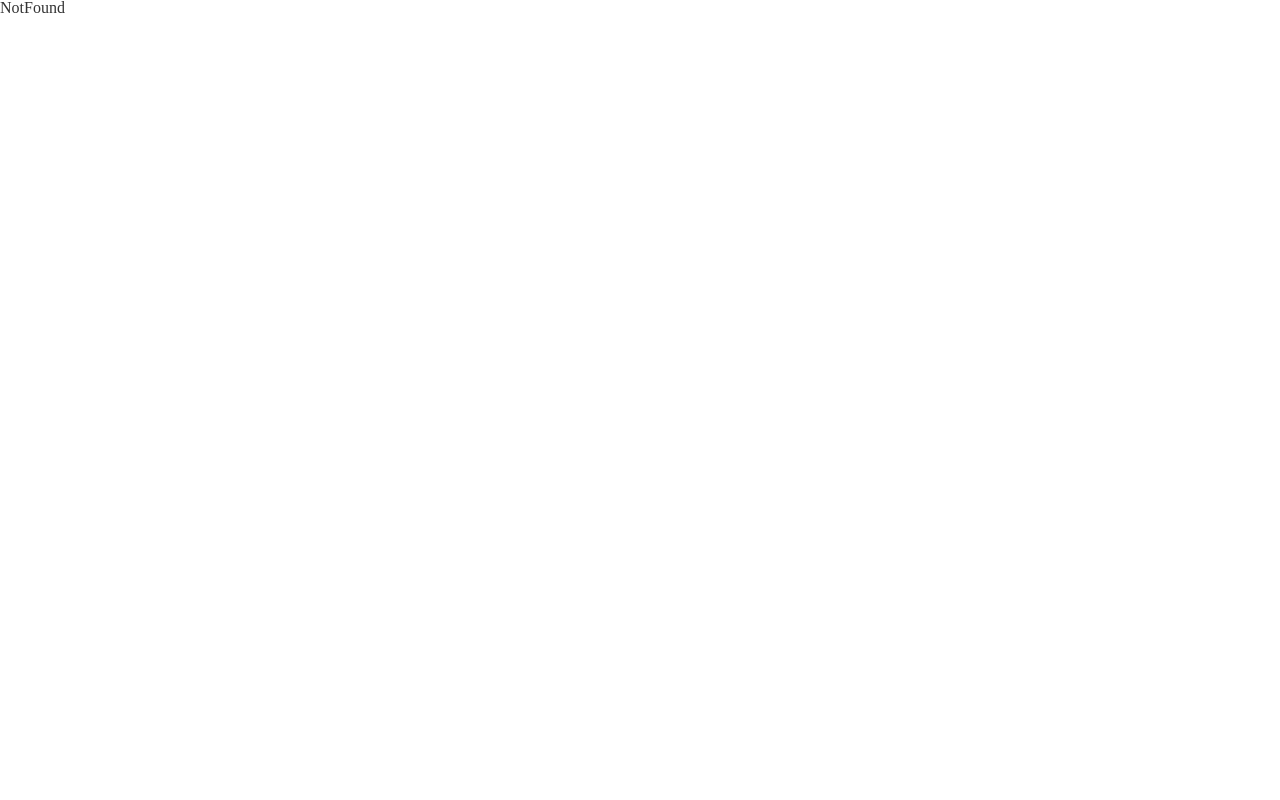
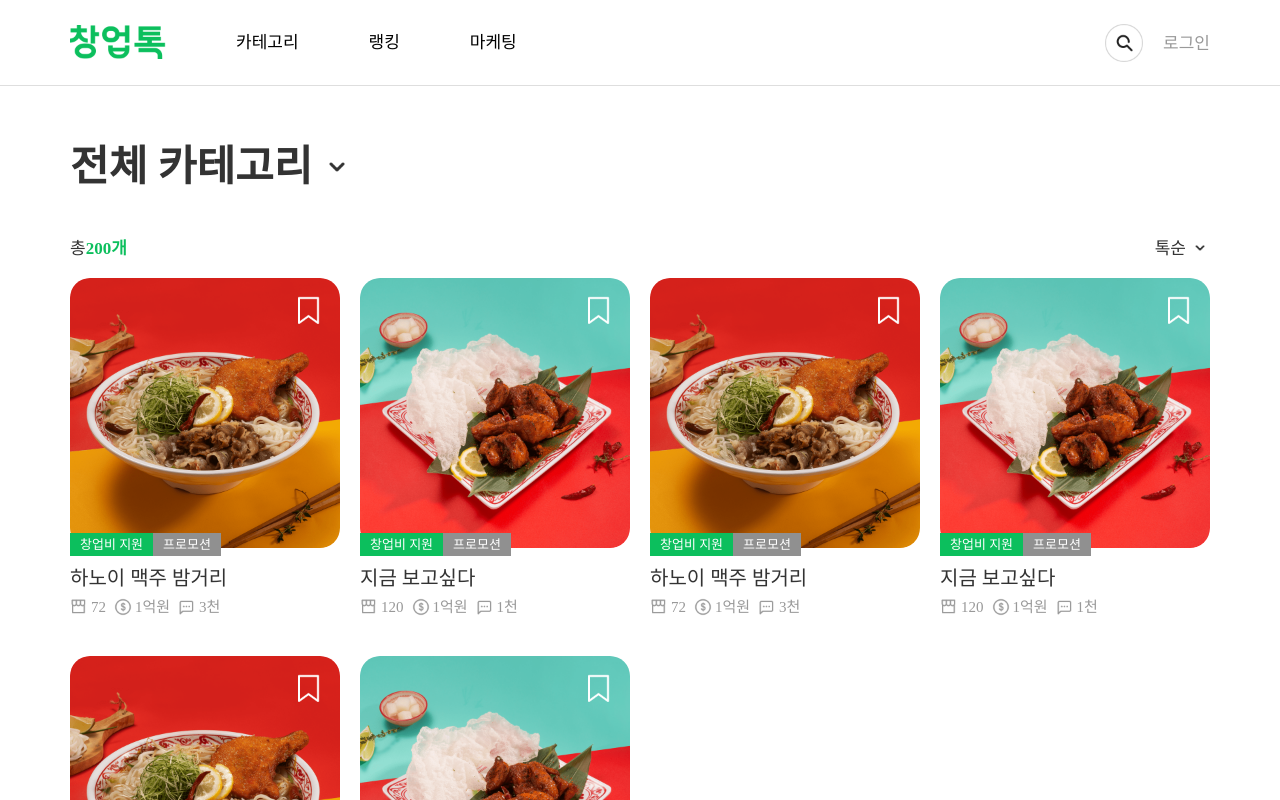
Before and after one commit to kse012050/startupTalk-web, a React (Create React App) app: page /category/show in a window 1280 px wide. Before the commit this address had no page. Shown: the top 800 px of the page. Built offline with nearby package versions, Linux system fonts and the light colour scheme; a web font is replaced by a local one.

Commit message:
카테고리 보기 페이지 완료

```diff
--- a/src/App.js
+++ b/src/App.js
@@ -10,6 +10,7 @@ import SignEmail from './pages/sign/Email';
 import SignUp from './pages/sign/SignUp';
 import Find from './pages/sign/Find';
 import CategoryMain from './pages/category/Main';
+import Show from './pages/category/Show';
 
 const router = createBrowserRouter([
   {
@@ -29,6 +30,7 @@ const router = createBrowserRouter([
       { path : '/sign/Find/email' , element : <Find />},
       { path : '/sign/Find/inquiry' , element : <Find />},
       { path : '/category/main' , element : <CategoryMain />},
+      { path : '/category/show' , element : <Show />},
     ]
   },
 ])
--- a/src/components/CategoryType.jsx
+++ b/src/components/CategoryType.jsx
@@ -1,10 +1,10 @@
 import React from 'react';
 import { Link } from 'react-router-dom';
 
-export default function CategoryType({info}) {
+export default function CategoryType({info , isTitle}) {
     return (
         <div className='categoryType'>
-            <h3>{info.title}</h3>
+            {isTitle && <h3>{info.title}</h3>}
             <ul>
                 {info.typeList.map((c)=>
                     <li key={c.title}>
--- /dev/null
+++ b/src/components/DropBox.jsx
@@ -0,0 +1,32 @@
+import React, { useState } from 'react';
+import { Link } from 'react-router-dom';
+
+export default function DropBox({type , first , list}) {
+    const [isDrop , setIsDrop] = useState(false)
+    const [current , setCurrent] = useState('전체 카테고리')
+
+    const dropEvent = () =>{
+        setIsDrop((test)=>{
+            return !test
+        });
+    }
+
+    const listClick = (e , text) =>{
+        e.preventDefault();
+        console.log(text.includes('전체'));
+        text.includes('전체') && (text = '전체보기')
+        first[1](text);
+        dropEvent();
+    }
+
+    return (
+        <div className={`dropBox-${type}`}>
+            <button onClick={dropEvent}>{first[0]}</button>
+            {isDrop &&
+                <ul>
+                    {list.map((l , i)=> <li key={i}><Link onClick={(e)=>listClick(e ,l)}>{l}</Link></li>)}
+                </ul>
+            }
+        </div>
+    );
+}
--- a/src/components/Item.jsx
+++ b/src/components/Item.jsx
@@ -3,11 +3,12 @@ import { Link } from 'react-router-dom';
 import ItemBasic from './ItemBasic';
 import ItemBest from './ItemBest';
 
-export default function Item({img , type , info , support}) {
+export default function Item({img , type , info , support , bookmark}) {
     const bookMark = (e) =>{
         e.preventDefault();
         alert('북마크')
     }
+    console.log(!!bookmark);
     return (
         <Link to={'/ranking'} className={`itemBox ${!type ? 'basic' : type}`}>
             <div className='imgBox' style={{backgroundImage : `url(${img})`}}>
@@ -17,7 +18,7 @@ export default function Item({img , type , info , support}) {
                         <li>프로모션</li>
                     </ul>
                 }
-                {type === 'best' &&
+                {!!bookmark &&
                     <button onClick={bookMark}>북마크</button>
                 }
             </div>
--- a/src/css/global.css
+++ b/src/css/global.css
@@ -48,8 +48,9 @@ mark{color: var(--colorPoint);}
 .itemBox.basic .itemText div span:nth-child(2)::after{content: '억원';}
 .itemBox.basic .itemText div span:nth-child(3)::before{background-image: url('../images/icon-taik.png');}
 .itemBox.basic .itemText div span:nth-child(3)::after{content: '천';}
-.itemBox.best .imgBox{height: var(--itemImgHieght01);}
-.itemBox.best .imgBox button{position: absolute; right: 20px; top: 18px; text-indent: inherit; width: 30px; height: 30px; background: url('../images/icon-bookmark-white.png') no-repeat center / cover;}
+/* 북마크 */
+.itemBox .imgBox{height: var(--itemImgHieght01);}
+.itemBox .imgBox button{position: absolute; right: 20px; top: 18px; text-indent: inherit; width: 30px; height: 30px; background: url('../images/icon-bookmark-white.png') no-repeat center / cover;}
 
 .bestList :is(.swiper-slide){counter-increment: bestItem;}
 .bestList :is(.swiper-slide) .itemText{margin-top: 16px; padding: 5px 0 12px 64px; position: relative;}
@@ -100,6 +101,19 @@ input[type="checkbox"]:checked + label::before{background-image: url('../images/
 .categoryType ul li a mark::before{content: ' (';}
 .categoryType ul li a mark::after{content: ')';}
 
+/* 드랍박스 */
+[class|="dropBox"]{position: relative;}
+[class|="dropBox"] ul{position: absolute; background-color: white; border: 1px solid #e6e6e6; border-radius: 10px; z-index: 1;}
+[class|="dropBox"] ul li a{font-weight: 500; white-space: nowrap;}
+[class|="dropBox"] button{display: flex; align-items: center;}
+[class|="dropBox"] button::after{content: ''; background: url('../images/icon-category-more.png') no-repeat center / cover;}
+.dropBox-big ul{top: calc(100% + 20px); left: 0; padding: 14px 0;}
+.dropBox-big ul li a{display: block; padding: 0 22px; font-size: var(--font01); line-height: 52px;}
+.dropBox-big button::after{width: 34px; height: 34px; margin-left: 8px;}
+.dropBox-small ul{top: calc(100% + 14px); right: 0; padding: 13px 0;}
+.dropBox-small ul li a{display: block; padding: 0 26px 0 20px; font-size: var(--font04); line-height: 46px;}
+.dropBox-small button::after{width: 20px; height: 20px; margin-left: 4px;}
+
 /* 해더 */
 header{position: sticky; top: 0; font-size: var(--font04); background-color: white; box-shadow: inset 0 -1px 0 0 #dedede; z-index: 10;}
 header > div ,
--- a/src/css/page.css
+++ b/src/css/page.css
@@ -64,9 +64,23 @@
 .signPage > .findPage fieldset ul li label{}
 
 
-/* 카테고리 */
+/* 카테고리 - 메인 */
 .categoryPage .mainPage h2{display: flex; justify-content: space-between; align-items: flex-end; margin-bottom: 30px;}
 .categoryPage .mainPage h2 a{font-size: var(--font04); font-weight: 400; display: flex;}
 .categoryPage .mainPage h2 a::after{content: ''; width: 20px; height: 20px; background: url('../images/icon-category.png') no-repeat center / cover; margin-left: 4px;}
 .categoryPage .mainPage .searchBox{margin-bottom: 50px;}
 .categoryPage .mainPage .categoryType:not(:last-of-type){margin-bottom: 60px;}
+
+/* 카테고리 - 보기 */
+.categoryPage .showPage .dropBox-big button{font-size: var(--title01); font-weight: 700;}
+.categoryPage .showPage .dropBox-big + .categoryType{margin: 30px 0;}
+.categoryPage .showPage .dropBox-big + .totalArea{margin: 50px 0 20px;}
+.categoryPage .showPage .totalArea{display: flex; justify-content: space-between; align-items: center; font-size: var(--font04); margin-bottom: 22px;}
+.categoryPage .showPage .totalArea p{font-weight: 500;}
+.categoryPage .showPage .totalArea p mark{font-weight: 700;}
+.categoryPage .showPage .totalArea p mark::after{content: '개';}
+.categoryPage .showPage .totalArea .dropBox-small{margin-left: auto;}
+.categoryPage .showPage .itemArea{display: flex; flex-wrap: wrap;}
+.categoryPage .showPage .itemArea > li{width: calc((100% - 60px) / 4);}
+.categoryPage .showPage .itemArea > li:not(:nth-child(4n)){margin-right: 20px;}
+.categoryPage .showPage .itemArea > li:nth-child(n + 5){margin-top: 40px;}
--- a/src/pages/Main.jsx
+++ b/src/pages/Main.jsx
@@ -134,22 +134,22 @@ export default function Main() {
                             className="itemSwiper bestList"
                         >
                             <SwiperSlide>
-                                <Item img={require('../images/item-best01.png')} type="best"/>
+                                <Item img={require('../images/item-best01.png')} type="best" bookmark={true}/>
                             </SwiperSlide>
                             <SwiperSlide>
-                                <Item img={require('../images/item-best02.png')} type="best"/>
+                                <Item img={require('../images/item-best02.png')} type="best" bookmark={true}/>
                             </SwiperSlide>
                             <SwiperSlide>
-                                <Item img={require('../images/item-best01.png')} type="best"/>
+                                <Item img={require('../images/item-best01.png')} type="best" bookmark={true}/>
                             </SwiperSlide>
                             <SwiperSlide>
-                                <Item img={require('../images/item-best02.png')} type="best"/>
+                                <Item img={require('../images/item-best02.png')} type="best" bookmark={true}/>
                             </SwiperSlide>
                             <SwiperSlide>
-                                <Item img={require('../images/item-best01.png')} type="best"/>
+                                <Item img={require('../images/item-best01.png')} type="best" bookmark={true}/>
                             </SwiperSlide>
                             <SwiperSlide>
-                                <Item img={require('../images/item-best02.png')} type="best"/>
+                                <Item img={require('../images/item-best02.png')} type="best" bookmark={true}/>
                             </SwiperSlide>
                         </Swiper>
                         <div className="navigation-circle">
--- a/src/pages/category/Main.jsx
+++ b/src/pages/category/Main.jsx
@@ -96,7 +96,7 @@ export default function Main() {
                 <Link>전체 카테고리 보기</Link>
             </h2>
             <Search />
-            {test.map((c)=><CategoryType info={c} key={c.title}/>)}
+            {test.map((c)=><CategoryType info={c} key={c.title} title={true}/>)}
         </>
     );
 }
--- /dev/null
+++ b/src/pages/category/Show.jsx
@@ -0,0 +1,86 @@
+import React, { useState } from 'react';
+import { Link } from 'react-router-dom';
+import CategoryType from '../../components/CategoryType';
+import DropBox from '../../components/DropBox';
+import Item from '../../components/Item';
+
+export default function Show() {
+    const [firstType , setFirstType] = useState('전체 카테고리')
+    const [type , setType] = useState([
+        '전체보기' , '음식/주점' , '카페/디저트' , '서비스'
+    ])
+    const [firstOrder , setFirstOrder] = useState('톡순');
+    const [order , setOrder] = useState([
+        '톡순' , '관심순' , '신규등록순' , '비용낮은순' , '비용높은순'
+    ])
+
+    const test = [
+        {
+            title : '음식/주식',
+            typeList : [
+                {
+                    title : '음악/주점전체',
+                    count : 10
+                },
+                {
+                    title : '한식',
+                },
+                {
+                    title : '중식',
+                },
+                {
+                    title : '일식',
+                },
+                {
+                    title : '양식',
+                    count : 2
+                },
+                {
+                    title : '치킨',
+                },
+                {
+                    title : '피자',
+                },
+                {
+                    title : '별식',
+                },
+                {
+                    title : '퓨전요리',
+                },
+                {
+                    title : '주점',
+                    count : 2
+                },
+                {
+                    title : '분식',
+                    count : 1
+                },
+                {
+                    title : '패스트푸트',
+                }
+            ]
+        },
+    ]
+
+    // const
+    return (
+        <>
+            <h2 className='textHidden'>전체 카테고리</h2>
+            <DropBox type='big'  first={[firstType , setFirstType]} list={type}/>
+            {!firstType.includes('전체') && test.map((c)=><CategoryType info={c} key={c.title} title={false}/>)}
+            <div className='totalArea'>
+                {firstType.includes('전체') && <p>총<mark>200</mark></p>}
+                <DropBox type='small'  first={[firstOrder , setFirstOrder]} list={order}/>
+            </div>
+
+            <ul className='itemArea'>
+                <li><Item img={require('../../images/item01.png')} info={{title : '하노이 맥주 밤거리' , shop : 72 , cost : 1 , taik : 3}} support={true} bookmark={true}/></li>
+                <li><Item img={require('../../images/item02.png')} info={{title : '지금 보고싶다' , shop : 120 , cost : 1, taik : 1}} support={true} bookmark={true}/></li>
+                <li><Item img={require('../../images/item01.png')} info={{title : '하노이 맥주 밤거리' , shop : 72 , cost : 1 , taik : 3}} support={true} bookmark={true}/></li>
+                <li><Item img={require('../../images/item02.png')} info={{title : '지금 보고싶다' , shop : 120 , cost : 1, taik : 1}} support={true} bookmark={true}/></li>
+                <li><Item img={require('../../images/item01.png')} info={{title : '하노이 맥주 밤거리' , shop : 72 , cost : 1 , taik : 3}} support={true} bookmark={true}/></li>
+                <li><Item img={require('../../images/item02.png')} info={{title : '지금 보고싶다' , shop : 120 , cost : 1, taik : 1}} support={true} bookmark={true}/></li>
+            </ul>
+        </>
+    );
+}
```
Also changed, not shown: src/images/icon-category-more.png (added).
